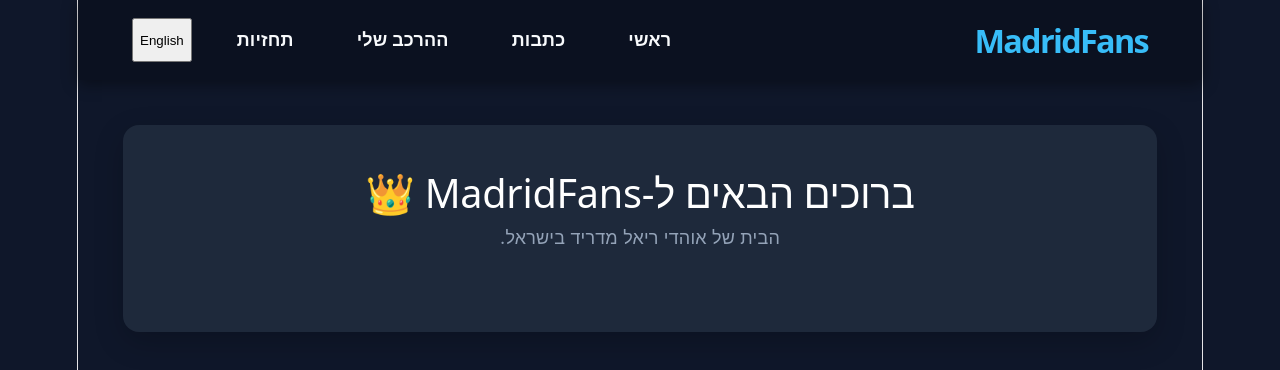
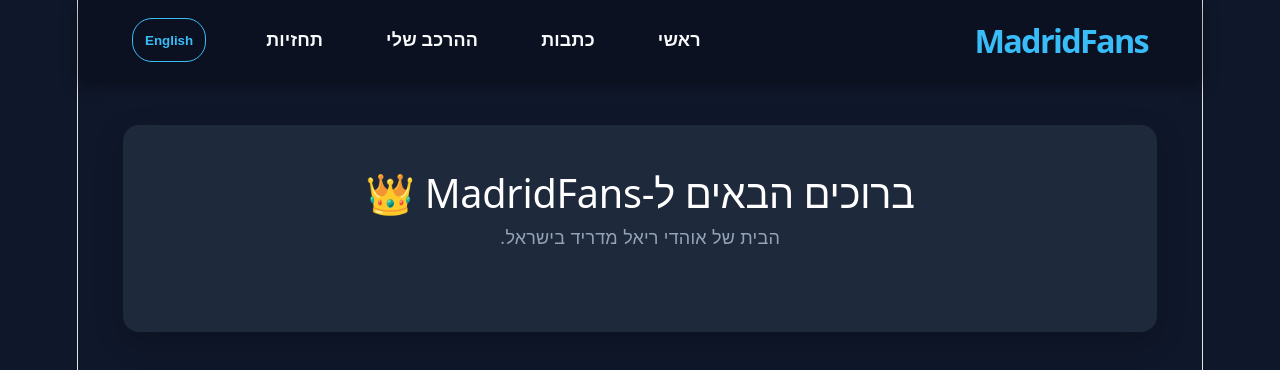
Before and after one commit to Orisa123321/MadridFans, a React (Vite) app in the folder client/: page / in a window 1280 px wide. Shown: the top 370 px of the page. Built offline with nearby package versions, Linux system fonts and the light colour scheme.

Commit message:
Add language toggle styles and text alignment for RTL

```diff
--- a/client/src/App.css
+++ b/client/src/App.css
@@ -230,3 +230,33 @@
   border-radius: 8px;
 }
 .prediction-card small { color: #94a3b8; font-weight: bold;}
+
+.lang-toggle {
+  background: transparent;
+  border: 1px solid var(--accent-color);
+  color: var(--accent-color);
+  padding: 5px 12px;
+  border-radius: 20px;
+  cursor: pointer;
+  font-weight: bold;
+  transition: all 0.2s;
+  margin-right: 15px;
+}
+
+.lang-toggle:hover {
+  background: var(--accent-color);
+  color: #0f172a;
+}
+
+/* Ensure text alignment shifts with direction */
+[dir="rtl"] {
+  text-align: right;
+}
+[dir="ltr"] {
+  text-align: left;
+}
+
+/* Fix navbar layout for RTL */
+[dir="rtl"] .nav-links {
+  flex-direction: row;
+}
```
